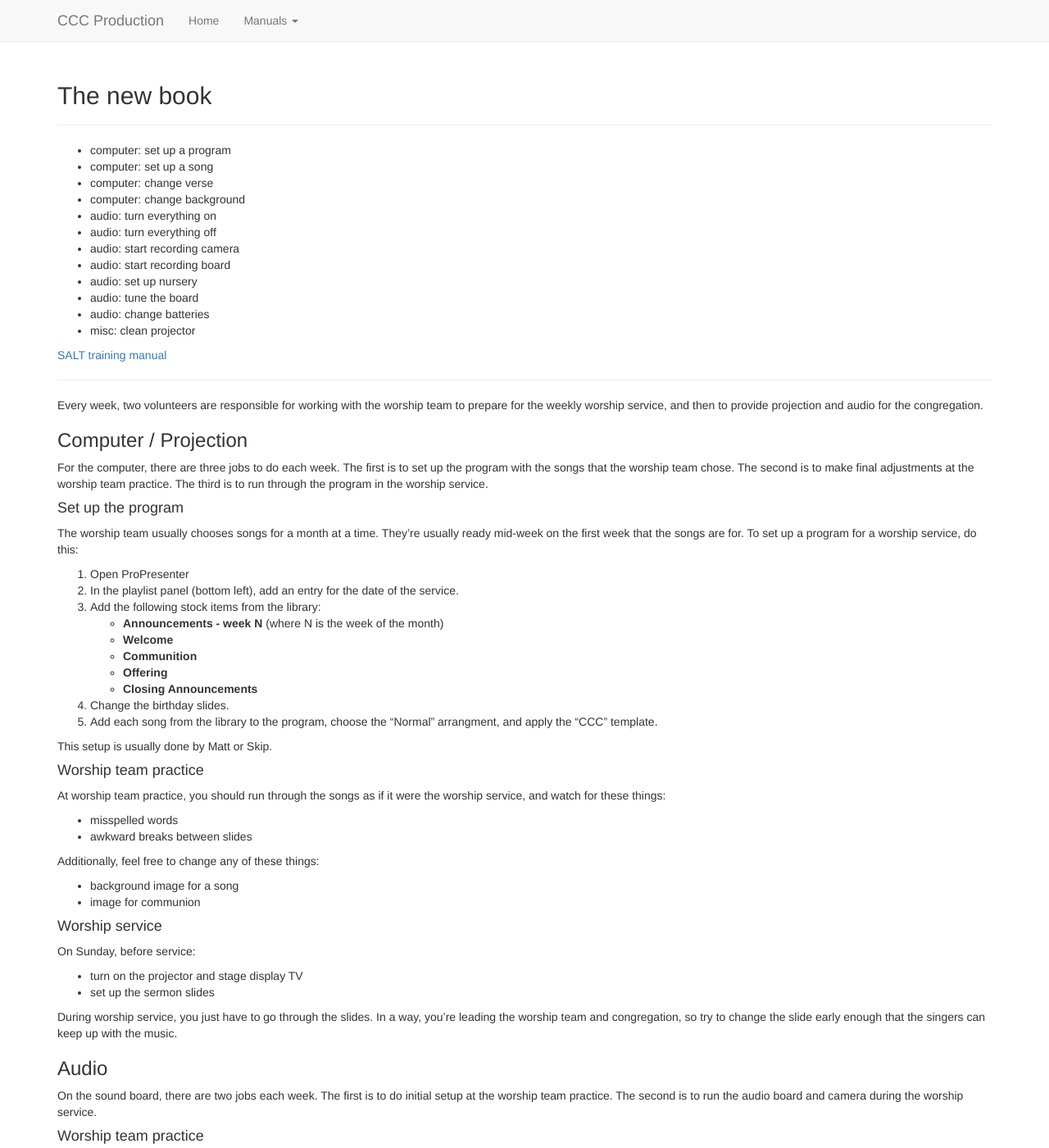
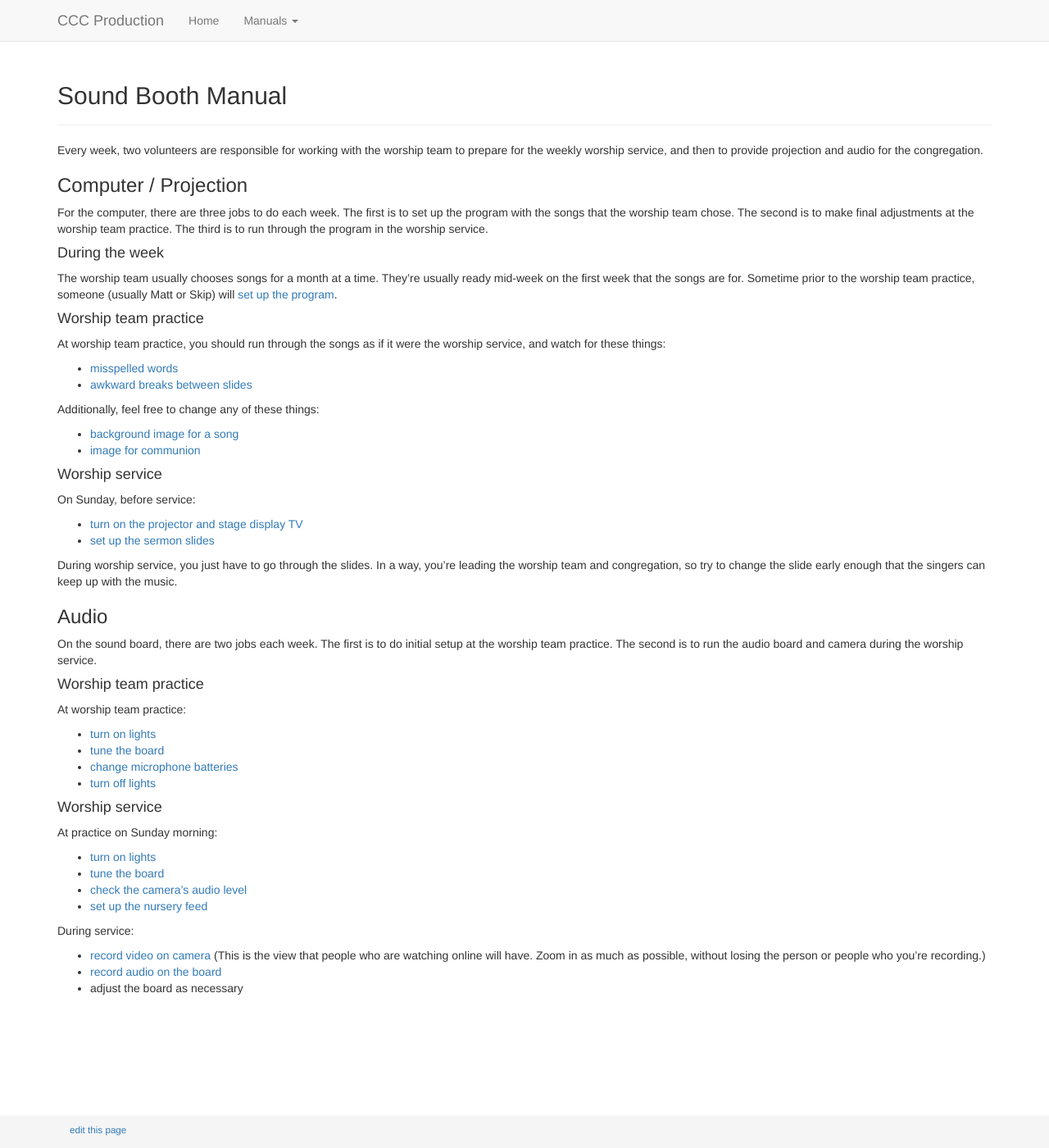
Before and after one commit to spraints/ccc-production, a Jekyll site: the page built from manual/index.md, in a window 1280 px wide and 1400 px high. Shown: the whole window at 82% size. Built offline with Jekyll 4.4.1, drawn with Linux system fonts in a browser that asks for light colours; nearby versions of some CDN libraries; some of the changed text lies outside the part shown.

Commit message:
this feels like a decent draft

```diff
--- a/manual/index.md
+++ b/manual/index.md
@@ -1,24 +1,7 @@
 ---
-title: "The new book"
+title: "Sound Booth Manual"
 layout: default
 ---
-
-  - computer: set up a program
-  - computer: set up a song
-  - computer: change verse
-  - computer: change background
-  - audio: turn everything on
-  - audio: turn everything off
-  - audio: start recording camera
-  - audio: start recording board
-  - audio: set up nursery
-  - audio: tune the board
-  - audio: change batteries
-  - misc: clean projector
-
-[SALT training manual](http://www.patrickhazard.com/files/87961928.pdf)
-
------
 
 Every week, two volunteers are responsible for working with the worship team to prepare for the weekly worship service, and then to provide projection and audio for the congregation.
 
@@ -26,41 +9,28 @@ Every week, two volunteers are responsible for working with the worship team to
 
 For the computer, there are three jobs to do each week. The first is to set up the program with the songs that the worship team chose. The second is to make final adjustments at the worship team practice. The third is to run through the program in the worship service.
 
-#### Set up the program
+#### During the week
 
-The worship team usually chooses songs for a month at a time. They're usually ready mid-week on the first week that the songs are for. To set up a program for a worship service, do this:
-
-1. Open ProPresenter
-2. In the playlist panel (bottom left), add an entry for the date of the service.
-3. Add the following stock items from the library:
-  * **Announcements - week N** (where N is the week of the month)
-  * **Welcome**
-  * **Communition**
-  * **Offering**
-  * **Closing Announcements**
-4. Change the birthday slides.
-5. Add each song from the library to the program, choose the "Normal" arrangment, and apply the "CCC" template.
-
-This setup is usually done by Matt or Skip.
+The worship team usually chooses songs for a month at a time. They're usually ready mid-week on the first week that the songs are for. Sometime prior to the worship team practice, someone (usually Matt or Skip) will [set up the program](computer/set-up-the-program/).
 
 #### Worship team practice
 
 At worship team practice, you should run through the songs as if it were the worship service, and watch for these things:
 
-* misspelled words
-* awkward breaks between slides
+* [misspelled words](computer/fix-typo/)
+* [awkward breaks between slides](computer/change-slide-break/)
 
 Additionally, feel free to change any of these things:
 
-* background image for a song
-* image for communion
+* [background image for a song](computer/change-background-image)
+* [image for communion](computer/change-background-image)
 
 #### Worship service
 
 On Sunday, before service:
 
-* turn on the projector and stage display TV
-* set up the sermon slides
+* [turn on the projector and stage display TV](house/turn-on-displays/)
+* [set up the sermon slides](computer/set-up-sermon)
 
 During worship service, you just have to go through the slides. In a way, you're leading the worship team and congregation, so try to change the slide early enough that the singers can keep up with the music.
 
@@ -72,22 +42,22 @@ On the sound board, there are two jobs each week. The first is to do initial set
 
 At worship team practice:
 
-* turn on lights.
-* tune the board.
-* change microphone batteries.
-* turn off stage lights.
+* [turn on lights](house/turn-on-lights/)
+* [tune the board](audio/tune-the-board/)
+* [change microphone batteries](audio/change-batteries/)
+* [turn off lights](house/turn-off-lights/)
 
 #### Worship service
 
 At practice on Sunday morning:
 
-* turn on lights.
-* tune the board.
-* check the camera's audio level.
-* set up the nursery feed.
+* [turn on lights](house/turn-on-lights/)
+* [tune the board](audio/tune-the-board/)
+* [check the camera's audio level](video/check-camera-audio/)
+* [set up the nursery feed](video/set-up-nursery/)
 
 During service:
 
-* start recording on the camera. This is the view that people who are watching online will have. Zoom in as much as possible, without losing the person or people who you're recording.
-* start recording on the board.
-* adjust the board as necessary.
+* [record video on camera](video/record-with-camera/) (This is the view that people who are watching online will have. Zoom in as much as possible, without losing the person or people who you're recording.)
+* [record audio on the board](audio/record-with-board/)
+* adjust the board as necessary
```
